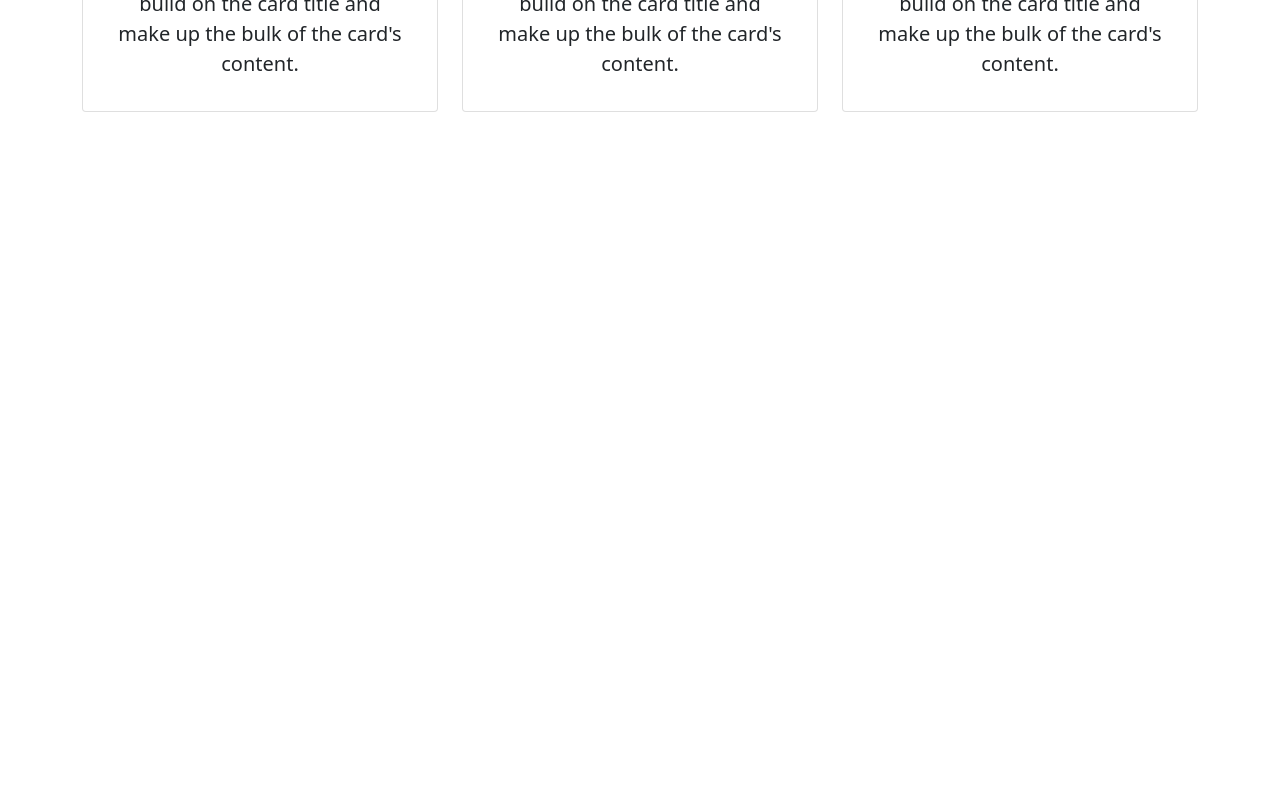
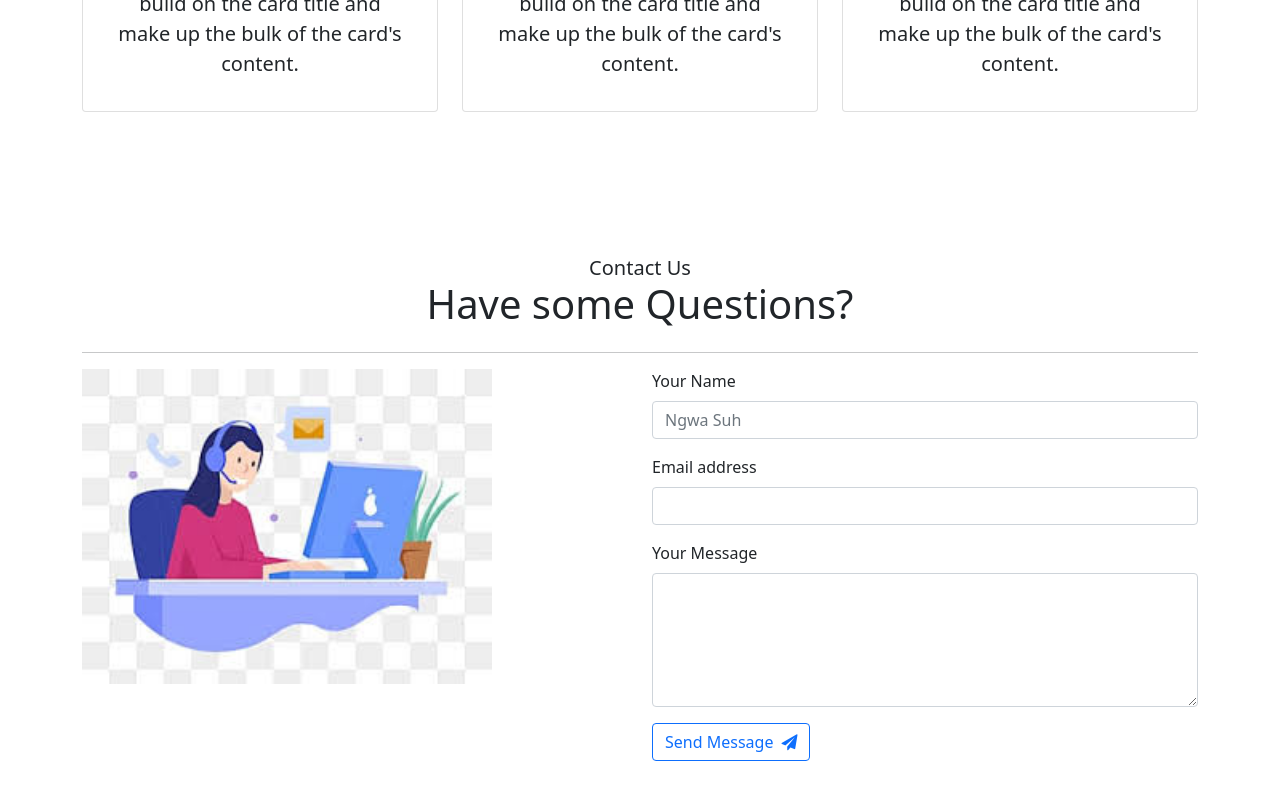
Before and after one commit to MeryAmun/mern-2021, a React (Create React App) app: page /contact in a window 1280 px wide. Shown: the part 1948-2748 px from the top of the page. Before the commit the page ends 2156 px from the top, so only its background shows below. Built offline with nearby package versions, Linux system fonts and the light colour scheme.

Commit message:
contact page

```diff
--- a/src/App.js
+++ b/src/App.js
@@ -1,6 +1,7 @@
 import './App.css'
 
 import About from './components/About'
+import Contacts from './components/Contacts'
 import Home from './components/Home'
 import Navbar from './components/Navbar'
 import React from 'react'
@@ -13,6 +14,7 @@ function App() {
       <Home />
       <About />
       <Services />
+      <Contacts />
     </>
   )
 }
--- /dev/null
+++ b/src/components/Contacts.jsx
@@ -0,0 +1,66 @@
+import React from 'react'
+
+export default function Contacts() {
+  return (
+    <div>
+      <section id='contact'>
+        <div className='container my-5 py-5'>
+          <div className='row'>
+            <div className='col-12'>
+              <h3 className='fs-5 text-center mb-0'>Contact Us</h3>
+              <h1 className='display-6 text-center mb-4'>
+                Have some <b>Questions?</b>
+              </h1>
+              <hr className='w25 max-auto' />
+            </div>
+          </div>
+          <div className='row'>
+            <div className='col-md-6'>
+              <img src='/assets/contact.jpg' alt='contact' className='w-75' />
+            </div>
+            <div className='col-md-6'>
+              <form action=''>
+                <div class='mb-3'>
+                  <label for='name' class='form-label'>
+                    Your Name
+                  </label>
+                  <input
+                    type='text'
+                    class='form-control'
+                    id='name'
+                    placeholder='Ngwa Suh'
+                  />
+                </div>
+                <div class='mb-3'>
+                  <label for='exampleFormControlInput1' class='form-label'>
+                    Email address
+                  </label>
+                  <input
+                    type='email'
+                    class='form-control'
+                    id='exampleFormControlInput1'
+                    placeholder=''
+                  />
+                </div>
+                <div class='mb-3'>
+                  <label for='exampleFormControlTextarea1' class='form-label'>
+                    Your Message
+                  </label>
+                  <textarea
+                    class='form-control'
+                    id='exampleFormControlTextarea1'
+                    rows='5'
+                  ></textarea>
+                </div>
+                <button className='btn btn-outline-primary'>
+                  Send Message
+                  <i className='fa fa-paper-plane ms-2'></i>
+                </button>
+              </form>
+            </div>
+          </div>
+        </div>
+      </section>
+    </div>
+  )
+}
```
Also changed, not shown: public/assets/contact.jpg (added).
